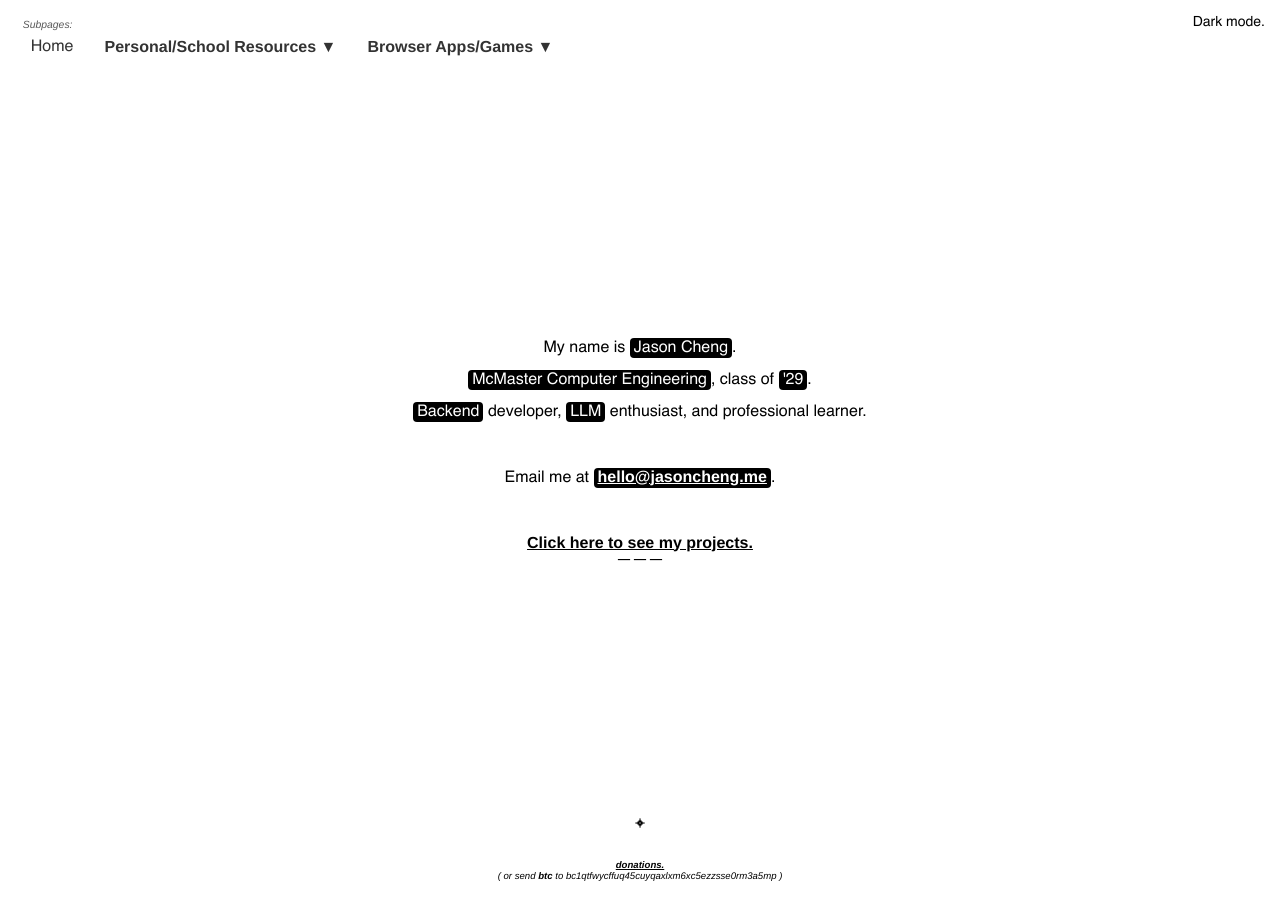
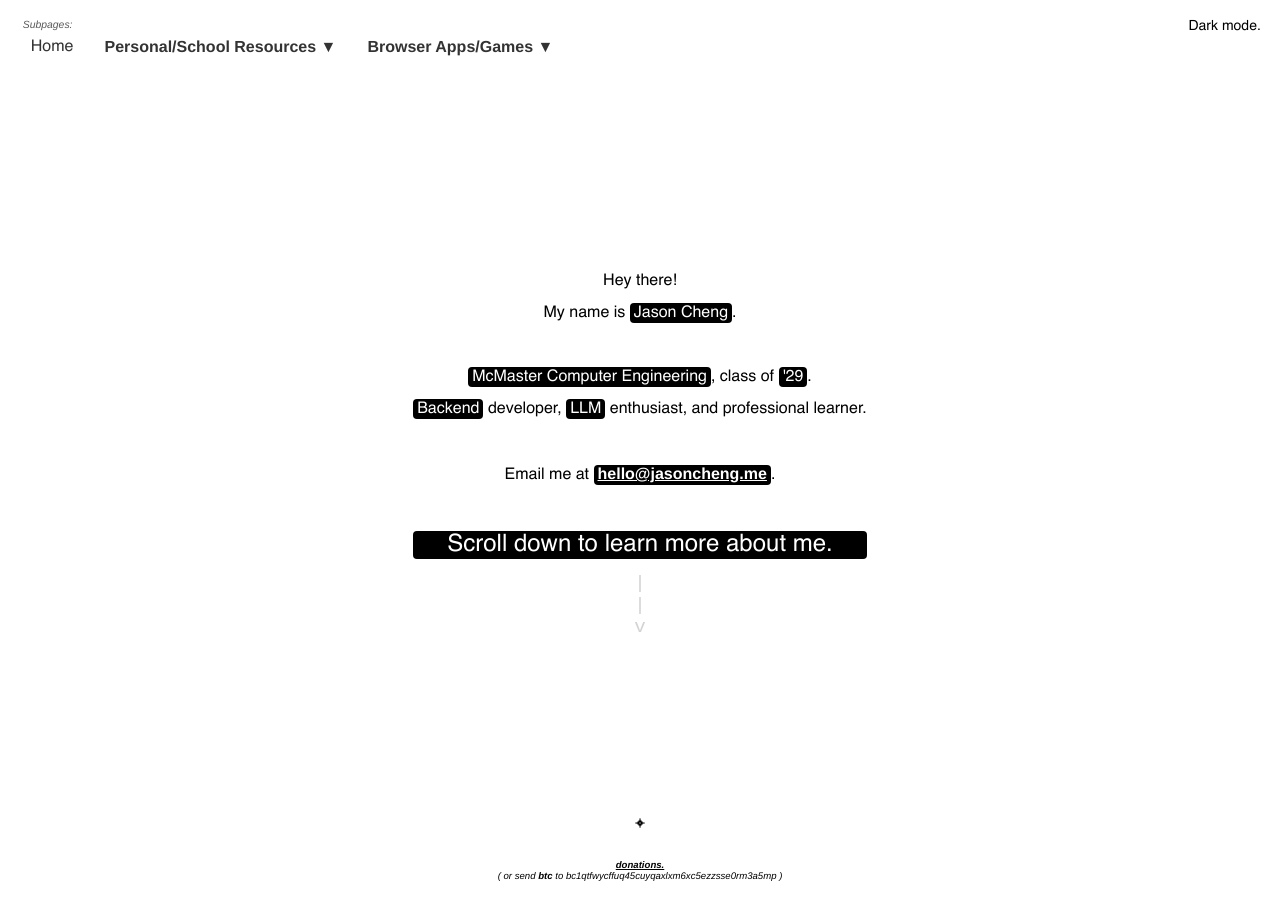
Before and after one commit to 71cj34/71cj34.github.io, a Jekyll site: the page index.html, which Jekyll copies as it is, in a window 1280 px wide. Built offline with Jekyll 4.4.1, drawn with Linux system fonts in a browser that asks for light colours; part of the change alters nothing that is shown.

```diff
--- /dev/null
+++ b/assets/scrollpage.js
@@ -0,0 +1,218 @@
+class PageTransitions {
+    constructor() {
+        this.pages = Array.from(document.querySelectorAll('main.page-section'));
+        this.currentPageIndex = 0;
+        this.isAnimating = false;
+        this.scrollTimeout = null;
+
+        if (this.pages.length < 2) return; // No transitions needed if only one page
+
+        this.init();
+    }
+
+    init() {
+        // Style all pages except first as hidden initially
+        this.pages.forEach((page, index) => {
+            if (index > 0) {
+                page.style.opacity = '0';
+                page.style.pointerEvents = 'none';
+            }
+            page.style.transition = 'transform 0.8s ease, opacity 0.5s ease';
+            page.style.position = 'fixed';
+            page.style.top = '0';
+            page.style.left = '0';
+            page.style.width = '100%';
+            page.style.height = '100vh';
+            page.style.overflowY = 'auto';
+
+            // Add container for centered content
+            const container = document.createElement('div');
+            container.className = 'page-content-container';
+            container.style.display = 'flex';
+            container.style.flexDirection = 'column';
+            container.style.justifyContent = 'center';
+            container.style.alignItems = 'center';
+            container.style.width = '100%';
+            container.style.height = '100%';
+            container.style.maxWidth = '1200px';
+            container.style.margin = '0 auto';
+            container.style.padding = '2rem';
+            container.style.boxSizing = 'border-box';
+
+            // Move all child nodes into the container
+            while (page.firstChild) {
+                container.appendChild(page.firstChild);
+            }
+            page.appendChild(container);
+        });
+
+        // Make body non-scrollable (we'll handle scrolling ourselves)
+        document.body.style.overflow = 'hidden';
+
+        // Add wheel event listener
+        window.addEventListener('wheel', this.handleScroll.bind(this), { passive: false });
+
+        // Add touch events for mobile
+        let touchStartY = 0;
+        window.addEventListener('touchstart', (e) => {
+            touchStartY = e.touches[0].clientY;
+        }, { passive: true });
+
+        window.addEventListener('touchend', (e) => {
+            const touchEndY = e.changedTouches[0].clientY;
+            const deltaY = touchEndY - touchStartY;
+
+            // Threshold to prevent accidental page changes
+            if (Math.abs(deltaY) > 50) {
+                if (deltaY > 0) {
+                    this.goToPreviousPage();
+                } else {
+                    this.goToNextPage();
+                }
+            }
+        }, { passive: true });
+
+        // Fix for elements that should stay interactive
+        this.preserveInteractiveElements();
+    }
+
+    preserveInteractiveElements() {
+        const interactiveElements = document.querySelectorAll('.preserve-interaction, #modeselection');
+        interactiveElements.forEach(el => {
+            el.style.position = 'fixed';
+            el.style.zIndex = '1000';
+            el.style.pointerEvents = 'auto';
+        });
+    }
+
+    handleScroll(e) {
+        const interactiveElements = document.querySelectorAll('.preserve-interaction, #modeselection');
+        const isOverInteractive = Array.from(interactiveElements).some(el => {
+            return el.contains(e.target);
+        });
+
+        if (this.isAnimating || isOverInteractive) {
+            e.preventDefault();
+            return;
+        }
+
+        if (this.scrollTimeout) {
+            clearTimeout(this.scrollTimeout);
+        }
+
+        this.scrollTimeout = setTimeout(() => {
+            if (e.deltaY > 0) {
+                this.goToNextPage();
+            } else if (e.deltaY < 0) {
+                this.goToPreviousPage();
+            }
+        }, 100);
+
+        e.preventDefault();
+    }
+
+    goToNextPage() {
+        if (this.currentPageIndex >= this.pages.length - 1 || this.isAnimating) return;
+        this.transitionToPage(this.currentPageIndex + 1);
+    }
+
+    goToPreviousPage() {
+        if (this.currentPageIndex <= 0 || this.isAnimating) return;
+        this.transitionToPage(this.currentPageIndex - 1);
+    }
+
+    transitionToPage(newIndex) {
+        this.isAnimating = true;
+
+        const currentPage = this.pages[this.currentPageIndex];
+        const newPage = this.pages[newIndex];
+
+        newPage.style.opacity = '1';
+        newPage.style.pointerEvents = 'auto';
+
+        const direction = newIndex > this.currentPageIndex ? 1 : -1;
+
+        // Set initial positions
+        if (direction > 0) {
+            // For next page transition
+            newPage.style.transform = 'translateY(100%)';
+        } else {
+            // For previous page transition
+            newPage.style.transform = 'translateY(-100%)';
+        }
+
+        // Force reflow
+        newPage.offsetHeight;
+
+        // Animate both pages
+        currentPage.style.transform = `translateY(${-100 * direction}%)`;
+        newPage.style.transform = 'translateY(0)';
+
+        setTimeout(() => {
+            // After animation completes
+            currentPage.style.opacity = '0';
+            currentPage.style.pointerEvents = 'none';
+            // Don't reset transform here - let it stay off-screen
+            // currentPage.style.transform = 'translateY(0)';
+
+            this.currentPageIndex = newIndex;
+            this.isAnimating = false;
+        }, 800);
+    }
+
+}
+
+// Initialize when DOM is loaded
+document.addEventListener('DOMContentLoaded', () => {
+    new PageTransitions();
+});
+
+const styleScrollPage = document.createElement('style');
+styleScrollPage.textContent = `
+#modeselection, .preserve-interaction {
+    position: fixed;
+    z-index: 1000;
+    pointer-events: auto;
+}
+
+#modeselection {
+    top: 1.2rem;
+    right: 1.2rem;
+    cursor: pointer;
+}
+
+.page-section {
+    z-index: 1;
+    background: var(--bg-color);
+    color: var(--text-color);
+}
+
+.page-section:first-child {
+    z-index: 2;
+}
+
+.page-content-container {
+    display: flex;
+    flex-direction: column;
+    justify-content: center;
+    align-items: center;
+    width: 100%;
+    height: 100%;
+    max-width: 1200px;
+    margin: 0 auto;
+    padding: 2rem;
+    box-sizing: border-box;
+}
+
+.page-content-container > * {
+    max-width: 100%;
+}
+
+/* Optional: Add responsive adjustments */
+@media (max-width: 768px) {
+    .page-content-container {
+        padding: 1rem;
+    }
+}
+`;
+document.head.appendChild(styleScrollPage);
--- a/index.html
+++ b/index.html
@@ -26,24 +26,16 @@
                <a href="https://sandwich.jasoncheng.me" class="subdropdown-link">Sandwich</a>
             </div>
             <a href="/api/docs" class="subpage-link">API Documentation</a>
+            <a href="https://github.com/71cj34/71cj34.github.io/blob/0f49059076606aa678a2c28e6670da7ca095a32b/README.md" class="subpage-link">About this Site</a>
          </div>
       </div>
-      <main>
+      <span class="top-right-icon" id="modeselection"> Dark mode.</span>
+
+      <main class="page-section">
          <div>
-            <span class="top-right-icon" id="modeselection"> Dark mode.</span>
-            <!-- <p style="font-size: 5em; margin-top: 40vh; margin-bottom: 25vh;" class="highlight-inline">Hello.</p>
-               <p style="opacity: 36.65%; font-size: 1.5em; width: 100%;">
-                   <span style="opacity: 42.42%; font-size: 0.85em"> scroll! </span> <br>
-                   | <br>
-                   | <br>
-                   | <br>
-                   v <br>
-               </p> <br><br><br>
-
-               <p class="hidden dark-mode">
-                   <br><br> <a href="/beyondthefourthwall" class="hidden">??????</a> <br><br>
-               </p> -->
+            <p>Hey there!</p>
             <p>My name is <span class="highlight-inline">Jason Cheng</span>.</p>
+            <br>
             <p><span class="highlight-inline">McMaster Computer Engineering</span>, class of <span class="highlight-inline">'29</span>.</p>
             <p><span class="highlight-inline">Backend</span> developer, <span class="highlight-inline">LLM</span> enthusiast, and professional learner.</p>
             <br>
@@ -56,10 +48,14 @@
             <p id="testtest"></p>
                </div>
 
-            <p style="text-align: center;">
-               <a href="/projects">Click here to see my projects.</a> <br><span>―――</span><br>
-               <!-- <a href="/api/docs">Click here to see this site's API documentation.</a>  -->
+            <p style="text-align: center; font-size: 1.5rem; margin: 1rem 0 0.2rem 0;" class="highlight-inline">
+               Scroll down to learn more about me.
             </p>
+
+
+            <pre><p style="font-size: 1.2rem; color: lightgrey; font-family: 'Courier New', Courier, monospace; text-align: center; margin-top: 0">|
+|
+v</p></pre>
             <div class="bottom-div">
                <p><a href="https://en.wikipedia.org/wiki/K2-155d"><span><img class="icon " src="/img/stariconv2.png" alt="star icon"></span></a></p>
                <p style="font-size: 0.6em; font-style: italic; justify-content: center; align-items: center; width: 100%;">
@@ -71,7 +67,11 @@
          </div>
 
       </main>
+      <main class="page-section">
+         Hey!<br><br>You managed to find a timing to visit my<br>page right while I'm renovating it.<br><br>Come back later for the full renovation!<br><br>In the meantime, use the top navbar to navigate my page. Thanks!
+      </main>
    </body>
    <script src="darkmode.js"></script>
+   <script src="assets/scrollpage.js"></script>
    <script src="assets/subpages.js"></script>
 </html>
```
Also changed, not shown: README.md.
